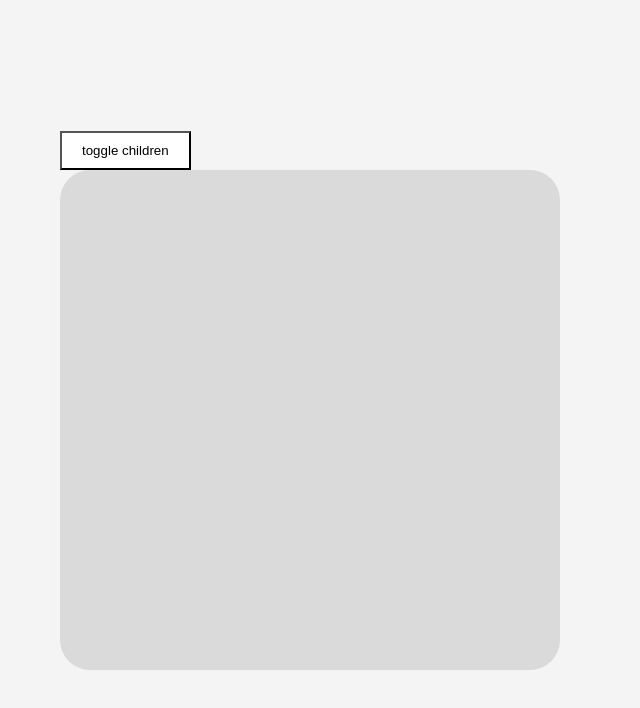
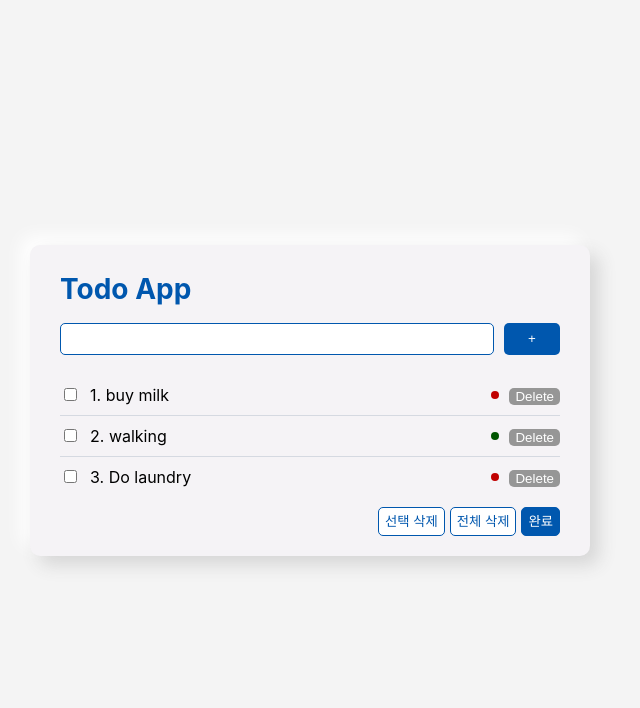
Before and after one commit to aktyu101/react, a React (Create React App) app: page / in a window 1280 px wide. Shown: the top 708 px of the page, without its empty margins (330-970 px from the left). Built offline with nearby package versions, Linux system fonts and the light colour scheme.

Commit message:
230226 : study

```diff
--- a/src/App.js
+++ b/src/App.js
@@ -3,14 +3,14 @@ import React from "react";
 import Button from "./Button";
 // import { Props } from "./study/Props";
 //import Condition from "./study/Condition";
-// import Loop from "./study/Loop";
-import LifeCycle from "./study/LifeCycle";
+import Loop from "./study/Loop";
+// import LifeCycle from "./study/LifeCycle";
 
 function App() {
   return (
     <>
       <div className="app-wrapper">
-        <LifeCycle />
+        <Loop />
       </div>
     </>
   );
--- a/src/study/Loop.jsx
+++ b/src/study/Loop.jsx
@@ -39,19 +39,18 @@ export default function Condition() {
       .map((todo, index) => ({ ...todo, id: index + 1 }));
     console.log("none", noneChecked);
     setTodoList(noneChecked);
-    // //checked가 true로 변경
-    // initialTodoList[0].checked = true;
-    // console.log(initialTodoList[0].checked);
-    // //checked가 true면 삭제
+  };
+  //전체삭제
+  const allDeleteTodo = () => {
+    let allclear = todoList;
+    allclear = [];
+    setTodoList(allclear);
   };
   //완료
-  const completedTodo = (id) => {
-    setTodoList((list) =>
-      list
-        .filter((todo) => todo.id !== id)
-        .map((todo, index) => ({ ...todo, id: index + 1 }))
-    );
-  };
+  const completedTodo = () =>
+    //컬러 바뀌는거
+    //true로 변경
+    {};
   //완료여부
   const handleCheckTodo = (event) => {
     const id = Number(event.target.name);
@@ -59,14 +58,11 @@ export default function Condition() {
     setTodoList((list) =>
       list.map((todo) => {
         return { ...todo, checked: todo.id === id ? checked : todo.checked };
-        console.log(initialTodoList);
       })
     );
     // console.log(event.target.checked);
     // console.log(event.target.name);
   };
-  //전체삭제
-  const allDeleteTodo = () => {};
 
   return (
     <div
```
